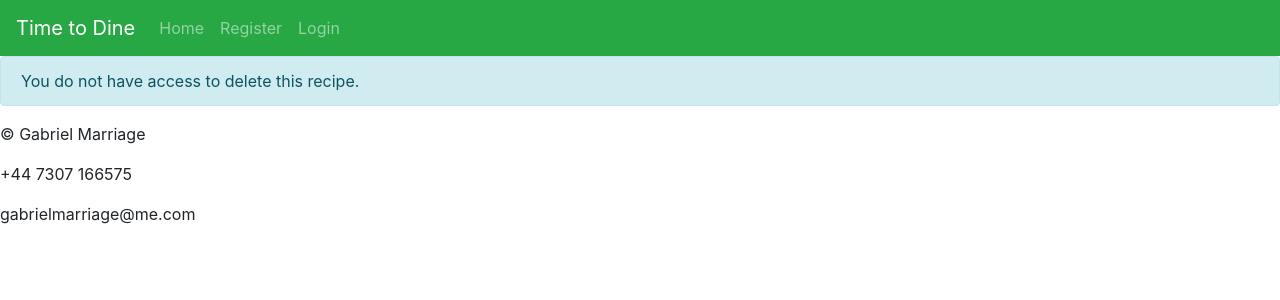
After one commit to L0rdGabbers/how-to-cook, a Django app: template templates/delete_recipe.html in a window 1280 px wide. The commit adds this page. Shown: the top 300 px of the page. Run offline with Django 3.2, Linux system fonts and the light colour scheme; the template is opened without the code that fills it, so the values that code supplies are empty; some libraries are stand-ins or nearby versions.

Commit message:
Adds delete recipe view so that users may delete their recipes

```diff
--- a/menu/urls.py
+++ b/menu/urls.py
@@ -8,4 +8,5 @@ urlpatterns = [
     path('<slug:slug>/', views.RecipePage.as_view(), name='recipe_page'),
     path('update/<slug:slug>/', views.UpdateRecipePage.as_view(), name='update_recipe'),
     path('submit/<slug:slug>/', views.SubmitRecipePage.as_view(), name='submit_recipe'),
+    path('delete/<slug:slug>/', views.DeleteRecipePage.as_view(), name='delete_recipe')
 ]
--- /dev/null
+++ b/templates/delete_recipe.html
@@ -0,0 +1,26 @@
+{% extends "base.html" %} {% block content %} {% load crispy_forms_tags %}
+{% if request.user == recipe.author %}
+<div class="container">
+    <div class="row">
+        <div class="col-md-8 mt-3 offset-md-2">
+            <h1>Delete '{{ recipe.title }}'?</h1>
+
+            <p>
+                Deleting recipes is a permanent process, once deleted the original recipe is unrecoverable
+            </p>
+            <p>
+                <span class="font-weight-bold">Are you sure you want to delete this recipe?</span>
+            </p>
+
+            <form method="post" enctype="multipart/form-data">
+                {% csrf_token %} {{ form | crispy }}
+                <button type="submit">Delete</button>
+            </form>
+        </div>
+    </div>
+</div>
+{% else %}
+<div class="alert alert-info">
+    You do not have access to delete this recipe.
+</div>
+{% endif %} {% endblock %}
--- a/templates/my_recipes.html
+++ b/templates/my_recipes.html
@@ -40,7 +40,7 @@
                         <a class="btn btn-warning" href="{% url 'update_recipe' recipe.slug %}">Edit</a>
                     </div>
                     <div class="col-4 m-auto">
-                        <a class="btn btn-danger">Delete</a>
+                        <a class="btn btn-danger" href="{% url 'delete_recipe' recipe.slug %}">Delete</a>
                     </div>
                   <!-- <div class="col-4">
                     <p class="card-text">Difficulty: {{ recipe.difficulty }}</p>
--- a/templates/submit_recipe.html
+++ b/templates/submit_recipe.html
@@ -3,7 +3,7 @@ request.user == recipe.author %}
 <div class="container">
   <div class="row">
     <div class="col-md-8 mt-3 offset-md-2">
-      <h1>Submit Recipe</h1>
+      <h1>Submit '{{ recipe.title }}'</h1>
 
       <p>
         Thank you for sharing your unique taste! If you're sure that your recipe
```
Also changed, not shown: menu/views.py (+11 -0 lines), templates/update_recipe.html (+26 -9 lines).
